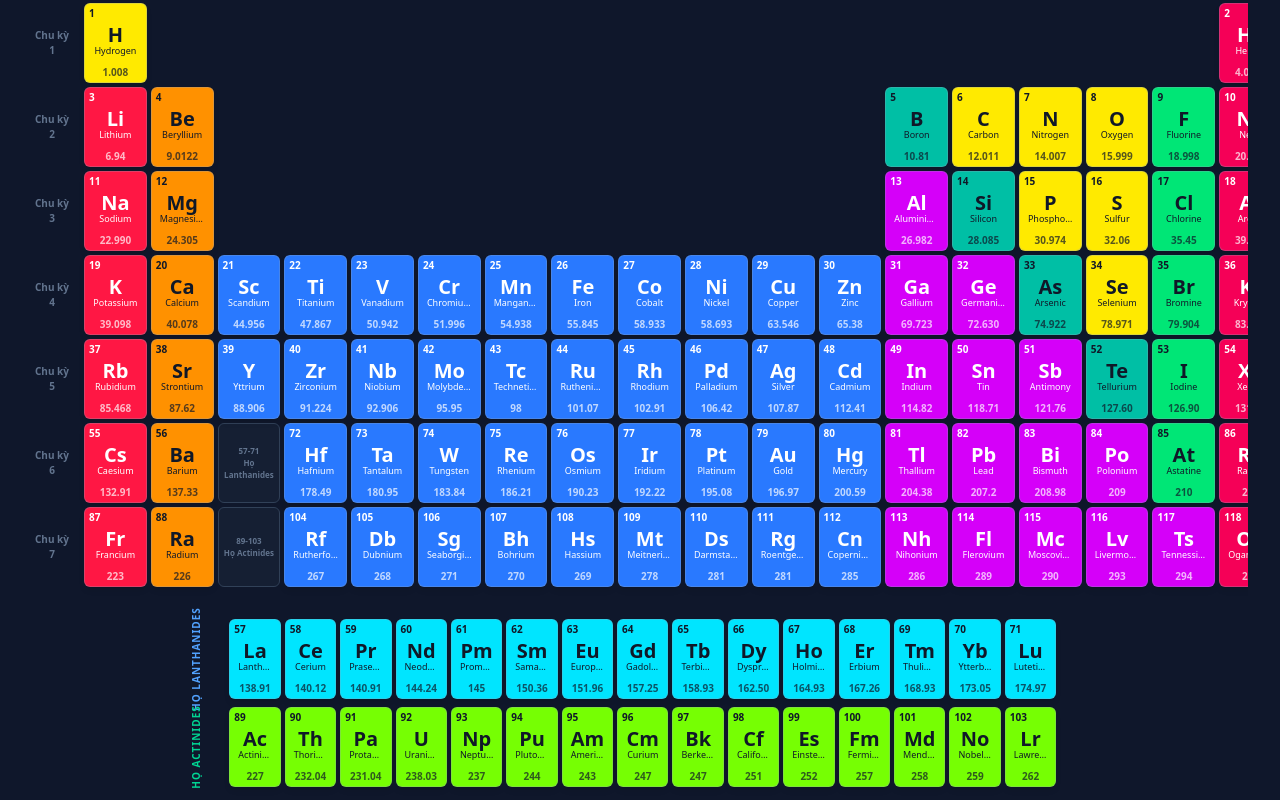
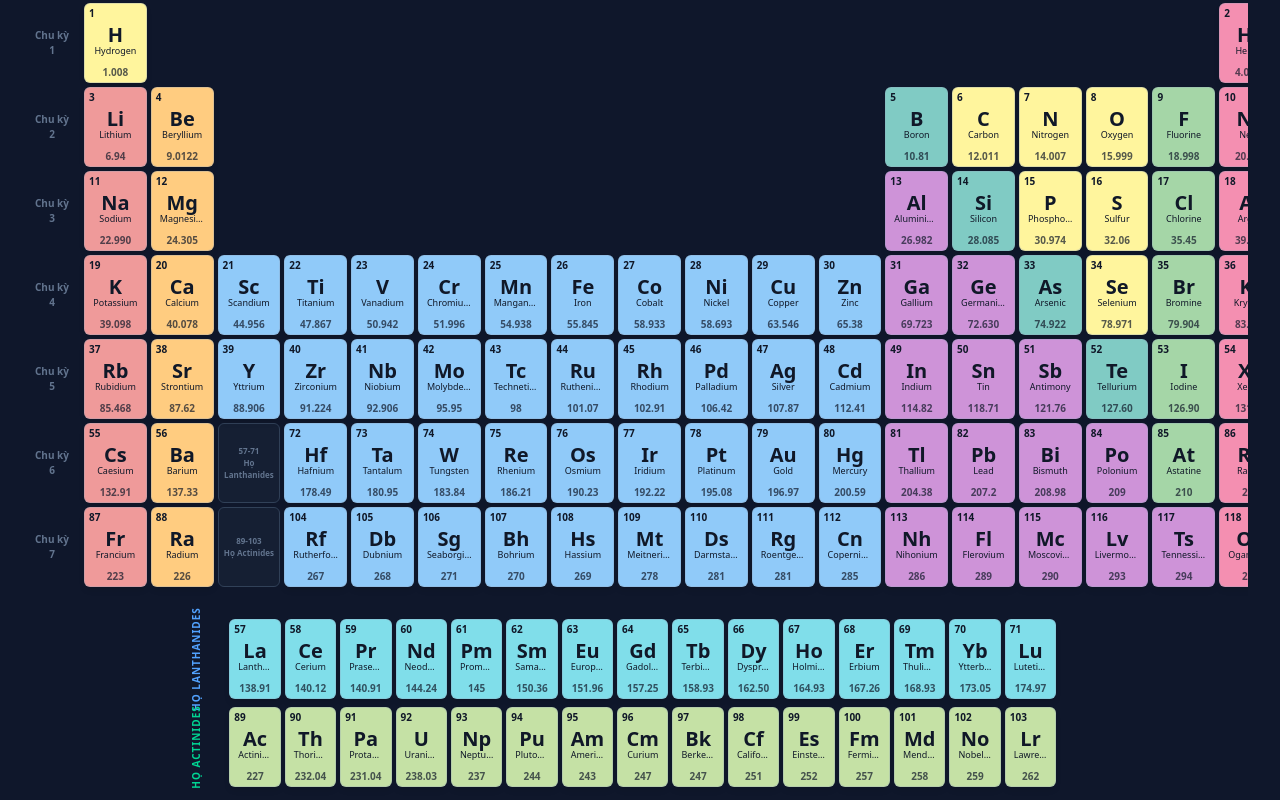
Before and after one commit to trinhngoctruc-oss/SmartPeriodic-Table, a React (Vite) app: page / in a window 1280 px wide. Shown: the part 380-1180 px from the top of the page. Built offline with nearby package versions, Linux system fonts and the light colour scheme.

Commit message:
feat: Update element colors for better contrast
Refactors color definitions to use softer, more accessible shades. Removes hardcoded dark text logic for specific categories as it's now handled by the general styling.

```diff
--- a/src/App.tsx
+++ b/src/App.tsx
@@ -166,14 +166,12 @@ export default function App() {
             isFilterMatch
           );
 
-          const isDark = ['alkali-metal', 'post-transition-metal', 'noble-gas', 'transition-metal'].includes(element.category);
-
           grid.push(
             <motion.div
               key={element.number}
               layoutId={`element-${element.number}`}
               onClick={() => handleElementClick(element)}
-              className={`relative flex flex-col items-center justify-center p-1 border border-slate-400/30 rounded-md cursor-pointer hover:scale-110 transition-all shadow-md w-full aspect-square sm:h-20 ${isDark ? 'text-white' : 'text-gray-900'} ${isDimmed ? 'opacity-20 grayscale scale-95' : 'opacity-100 ring-2 ring-blue-400/0 shadow-[0_0_15px_rgba(96,165,250,0)]'} ${!isDimmed && searchQuery ? 'ring-blue-400 ring-offset-2 ring-offset-slate-900 shadow-[0_0_20px_rgba(96,165,250,0.5)] z-10' : ''}`}
+              className={`relative flex flex-col items-center justify-center p-1 border border-slate-400/30 rounded-md cursor-pointer hover:scale-110 transition-all shadow-md w-full aspect-square sm:h-20 text-gray-900 ${isDimmed ? 'opacity-20 grayscale scale-95' : 'opacity-100 ring-2 ring-blue-400/0 shadow-[0_0_15px_rgba(96,165,250,0)]'} ${!isDimmed && searchQuery ? 'ring-blue-400 ring-offset-2 ring-offset-slate-900 shadow-[0_0_20px_rgba(96,165,250,0.5)] z-10' : ''}`}
               style={{ backgroundColor: element.color }}
               whileHover={{ zIndex: 10 }}
             >
@@ -219,13 +217,11 @@ export default function App() {
               isFilterMatch
             );
 
-            const isDark = ['alkali-metal', 'post-transition-metal', 'noble-gas', 'transition-metal'].includes(element.category);
-
             return (
               <motion.div
                 key={element.number}
                 onClick={() => handleElementClick(element)}
-                className={`relative flex flex-col items-center justify-center p-1 border border-slate-400/30 rounded-md cursor-pointer hover:scale-110 transition-all shadow-md w-[calc(100%/19-4px)] h-20 ${isDark ? 'text-white' : 'text-gray-900'} ${isDimmed ? 'opacity-20 grayscale scale-95' : 'opacity-100 ring-2 ring-blue-400/0 shadow-[0_0_15px_rgba(96,165,250,0)]'} ${!isDimmed && searchQuery ? 'ring-blue-400 ring-offset-2 ring-offset-slate-900 shadow-[0_0_20px_rgba(96,165,250,0.5)] z-10' : ''}`}
+                className={`relative flex flex-col items-center justify-center p-1 border border-slate-400/30 rounded-md cursor-pointer hover:scale-110 transition-all shadow-md w-[calc(100%/19-4px)] h-20 text-gray-900 ${isDimmed ? 'opacity-20 grayscale scale-95' : 'opacity-100 ring-2 ring-blue-400/0 shadow-[0_0_15px_rgba(96,165,250,0)]'} ${!isDimmed && searchQuery ? 'ring-blue-400 ring-offset-2 ring-offset-slate-900 shadow-[0_0_20px_rgba(96,165,250,0.5)] z-10' : ''}`}
                 style={{ backgroundColor: element.color }}
               >
                 <span className="absolute top-0.5 left-1 text-[8px] sm:text-[10px] font-bold">{element.number}</span>
@@ -258,13 +254,11 @@ export default function App() {
               isFilterMatch
             );
 
-            const isDark = ['alkali-metal', 'post-transition-metal', 'noble-gas', 'transition-metal'].includes(element.category);
-
             return (
               <motion.div
                 key={element.number}
                 onClick={() => handleElementClick(element)}
-                className={`relative flex flex-col items-center justify-center p-1 border border-slate-400/30 rounded-md cursor-pointer hover:scale-110 transition-all shadow-md w-[calc(100%/19-4px)] h-20 ${isDark ? 'text-white' : 'text-gray-900'} ${isDimmed ? 'opacity-20 grayscale scale-95' : 'opacity-100 ring-2 ring-blue-400/0 shadow-[0_0_15px_rgba(96,165,250,0)]'} ${!isDimmed && searchQuery ? 'ring-blue-400 ring-offset-2 ring-offset-slate-900 shadow-[0_0_20px_rgba(96,165,250,0.5)] z-10' : ''}`}
+                className={`relative flex flex-col items-center justify-center p-1 border border-slate-400/30 rounded-md cursor-pointer hover:scale-110 transition-all shadow-md w-[calc(100%/19-4px)] h-20 text-gray-900 ${isDimmed ? 'opacity-20 grayscale scale-95' : 'opacity-100 ring-2 ring-blue-400/0 shadow-[0_0_15px_rgba(96,165,250,0)]'} ${!isDimmed && searchQuery ? 'ring-blue-400 ring-offset-2 ring-offset-slate-900 shadow-[0_0_20px_rgba(96,165,250,0.5)] z-10' : ''}`}
                 style={{ backgroundColor: element.color }}
               >
                 <span className="absolute top-0.5 left-1 text-[8px] sm:text-[10px] font-bold">{element.number}</span>
@@ -341,8 +335,8 @@ export default function App() {
         <div className="mb-8 flex flex-wrap gap-2 justify-center max-w-5xl mx-auto p-4 bg-slate-800/20 rounded-3xl border border-slate-700/50 backdrop-blur-sm">
           {Object.entries(categories).map(([key, label]) => {
             let color = elements.find(e => e.category === key)?.color || blockColors[key] || '#334155';
-            if (key === 'metal') color = '#2979FF'; // Representative metal color (vivid blue)
-            if (key === 'nonmetal') color = '#FFEA00'; // Representative nonmetal color (vivid yellow)
+            if (key === 'metal') color = '#90CAF9'; // Representative metal color (soft blue)
+            if (key === 'nonmetal') color = '#FFF59D'; // Representative nonmetal color (soft yellow)
             const isActive = activeCategory === key;
             return (
               <button
--- a/src/data.ts
+++ b/src/data.ts
@@ -449,17 +449,17 @@ for (let i = 1; i <= 118; i++) {
 
 elements.forEach(e => {
   switch (e.category) {
-    case "hydrogen": e.color = "#FFEA00"; break; // Bright Yellow (Same as Nonmetal but distinct symbol)
-    case "alkali-metal": e.color = "#FF1744"; break; // Bright Red
-    case "alkaline-earth": e.color = "#FF9100"; break; // Bright Orange
-    case "transition-metal": e.color = "#2979FF"; break; // Bright Blue
-    case "post-transition-metal": e.color = "#D500F9"; break; // Bright Purple/Magenta
-    case "metalloid": e.color = "#00BFA5"; break; // Bright Teal
-    case "nonmetal": e.color = "#FFEA00"; break; // Bright Yellow
-    case "halogen": e.color = "#00E676"; break; // Electric Green
-    case "noble-gas": e.color = "#F50057"; break; // Vivid Magenta/Pink
-    case "lanthanide": e.color = "#00E5FF"; break; // Bright Cyan
-    case "actinide": e.color = "#76FF03"; break; // Lime Green
+    case "hydrogen": e.color = "#FFF59D"; break; // Soft Yellow
+    case "alkali-metal": e.color = "#EF9A9A"; break; // Soft Red
+    case "alkaline-earth": e.color = "#FFCC80"; break; // Soft Orange
+    case "transition-metal": e.color = "#90CAF9"; break; // Soft Blue
+    case "post-transition-metal": e.color = "#CE93D8"; break; // Soft Purple
+    case "metalloid": e.color = "#80CBC4"; break; // Soft Teal
+    case "nonmetal": e.color = "#FFF59D"; break; // Soft Yellow
+    case "halogen": e.color = "#A5D6A7"; break; // Soft Green
+    case "noble-gas": e.color = "#F48FB1"; break; // Soft Pink
+    case "lanthanide": e.color = "#80DEEA"; break; // Soft Cyan
+    case "actinide": e.color = "#C5E1A5"; break; // Soft Lime
   }
 });
 
```
